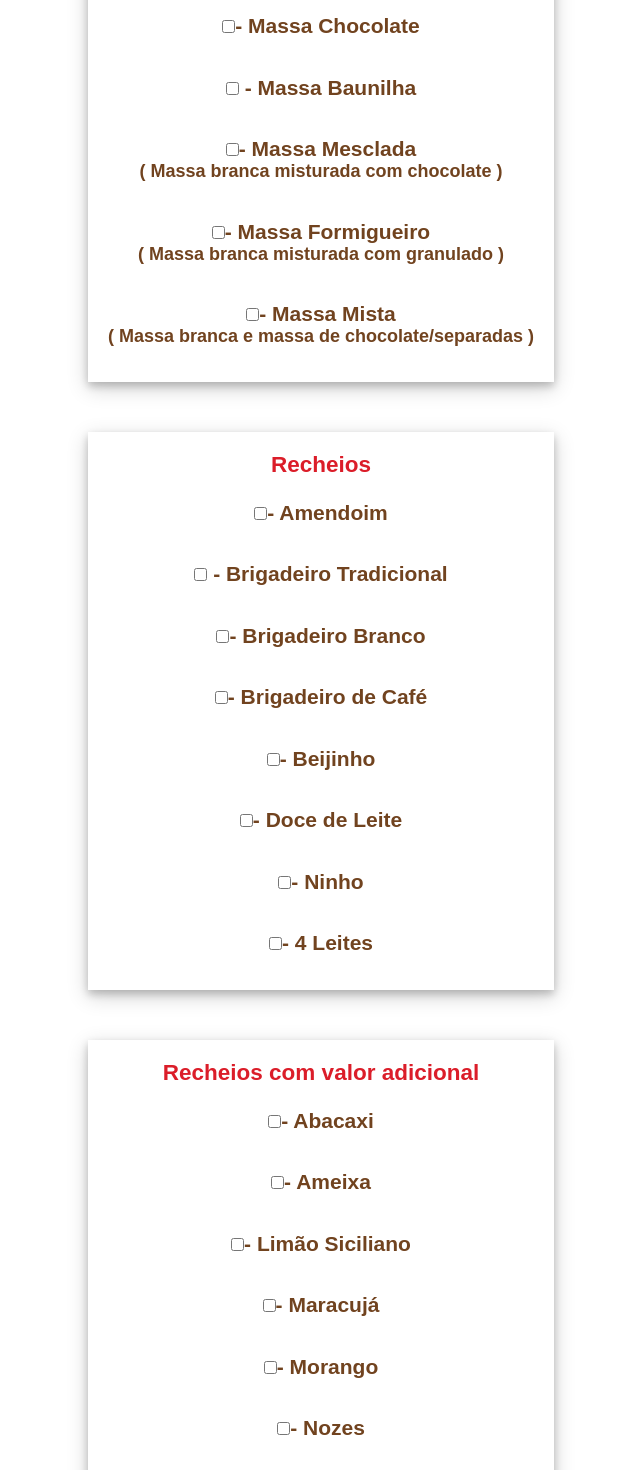
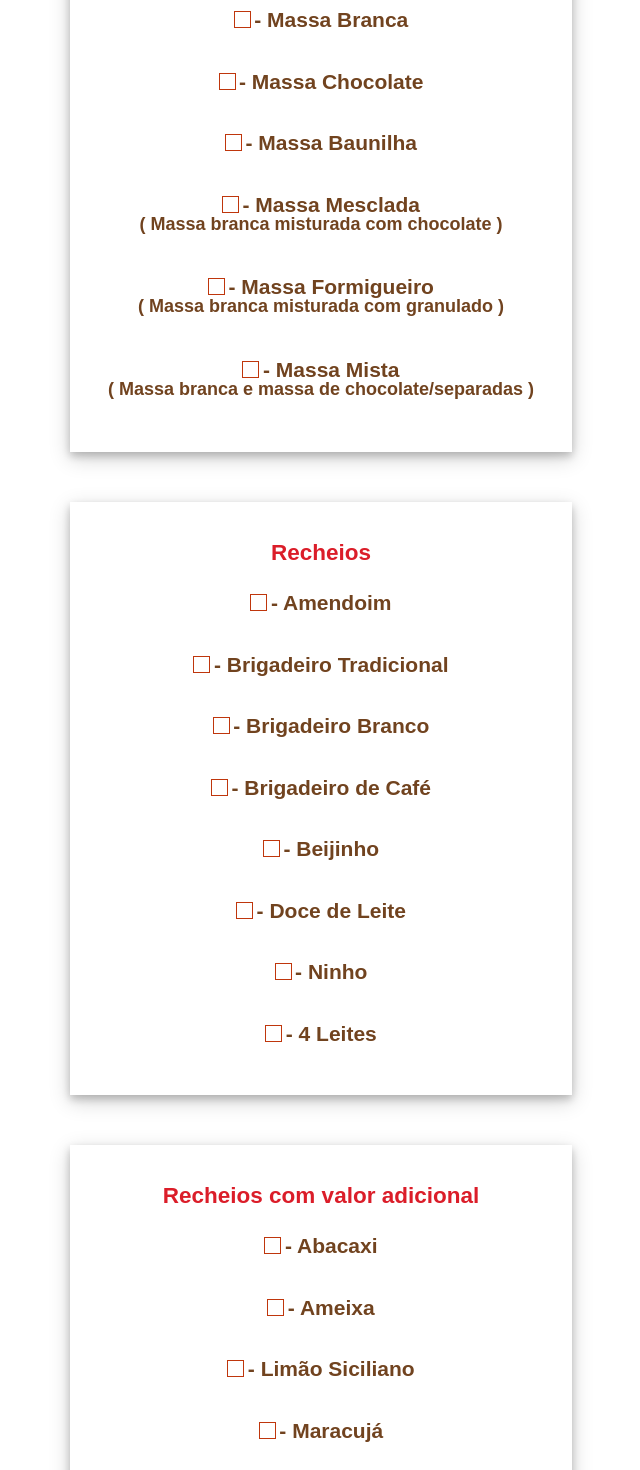
Before and after one commit to Ricardo-1991/jeisle-cakes-form, a React (Vite) app: page / in a window 1280 px wide. Shown: the part 1220-2690 px from the top of the page, without its empty margins (319-959 px from the left). Built offline with nearby package versions, Linux system fonts and the light colour scheme.

Commit message:
ajustes no css e html

```diff
--- a/src/components/Form/ComponentForm.jsx
+++ b/src/components/Form/ComponentForm.jsx
@@ -1,18 +1,15 @@
-import React, {useState} from 'react'
+import React, {useState, useRef} from 'react'
 import '../Form/FormStyle.css'
-import { Formik, Field, Form} from 'formik'
 import avatar from '../../images/jeysle-menu.jpeg'
 
-
-const tamanhosDeBolo = {
+const cakeSize = {
   "15": 110,
   "20": 160,
   "25": 220,
   "30": 280
-
 }
 
-const recheiosAdicionais = {
+const aditionalFilling = {
   "Abacaxi": {
     "15": 8,
     "20": 10,
@@ -72,6 +69,7 @@ const recheiosAdicionais = {
 }
 
 export const ComponentForm = () => {
+  const input = useRef(null)
 
   const [diameterState, setDiameter] = useState(null);
 
@@ -106,18 +104,24 @@ export const ComponentForm = () => {
   }
 
   function totalPriceOfCake (){
-    const cakeValue = tamanhosDeBolo[diameterState]
-    const valorDosRecheios = filling.reduce((acumulator, recheio) => {
-      const valorDoRecheioAtual = recheiosAdicionais[recheio] ? recheiosAdicionais[recheio][diameterState] : 0
-      return Number(acumulator) + Number(valorDoRecheioAtual)
+    const cakeValue = cakeSize[diameterState]
+    const valueFillings = filling.reduce((acumulator, filling) => {
+      const currentValueFillings = aditionalFilling[filling] ? aditionalFilling[filling][diameterState] : 0
+      return Number(acumulator) + Number(currentValueFillings)
     }, 0)
-    return Number(cakeValue) + Number(valorDosRecheios)
+    return Number(cakeValue) + Number(valueFillings)
   }
-
   const total = totalPriceOfCake()
 
+  function handleSubmit (evt) {
+    evt.preventDefault()
 
-  function handleSubmit () {
+    if(diameterState == null){
+      alert("Selecione pelo menos um diâmetro de bolo.")
+      input.current.focus()
+      return false
+    }
+
     location.href = `https://api.whatsapp.com/send?phone=5574999990520&text=
     _Tamanho_: *${diameterState == null? `` : `${diameterState}  cm`}* %0a_Massa do bolo_: *${ batterState[0] == null ? `${batterState.slice(1)} ` : `${batterState.join(' e ')}`}*
     %0a_Recheios_: *${filling[0] == null? `${filling.slice(1)}` : `${filling.join(' e ')}`}*
@@ -129,54 +133,43 @@ export const ComponentForm = () => {
       <div className='container-img'>
         <img src={avatar} className='imagem-avatar' alt="imagem-avatar" />
       </div>
-      <Formik
-        initialValues={{
-          toggle: false, // Esses dois valores iniciais estão no exemplo da documentação de Checkbox com Formik
-          checked: [],
-        }}
-        onSubmit={handleSubmit}
-      >
-        {({ values }) => ( // Funciona como se fosse um useState guardando os dados dos <Fields>(inputs type="checkbox"
-          <Form>
-
+          <form onSubmit={handleSubmit}>
             <div className="form-container">
-
               <section
                 role="group"
                 aria-labelledby="checkbox-group"
                 className={diameterState? `hover` : 'form-section-one'}
               >
-
                 <h2>Diâmetros</h2>
                 <p>(Escolha somente uma opção)</p>
                 <div className='containerLabel'>
                   <label>
-                    <Field type="checkbox" name="tamanho" onChange={changeDiameter} checked={diameterState == 15}  value="15" />
-                     15cm ------------------------------ R$110,00
+                    <input type="checkbox" name="tamanho" ref={input} onChange={changeDiameter} checked={diameterState == 15}  value="15" />
+                     <span> - 15cm ------------------------------ R$110,00</span>
                     <p>( 10 a 15 fatias )</p>
                   </label>
                 </div>
 
                 <div className='containerLabel'>
                   <label>
-                    <Field type="checkbox" name="tamanho" onChange={changeDiameter} checked={diameterState == 20} value="20" />
-                    20cm ------------------------------ R$160,00
+                    <input type="checkbox" name="tamanho" onChange={changeDiameter} checked={diameterState == 20} value="20" />
+                    <span> - 20cm ------------------------------ R$160,00 </span>
                     <p>( 20 a 25 fatias )</p>
                   </label>
                 </div>
 
                 <div className='containerLabel'>
                   <label>
-                    <Field type="checkbox" name="tamanho" onChange={changeDiameter} checked={diameterState == 25}  value="25" />
-                    25cm ------------------------------ R$220,00
+                    <input type="checkbox" name="tamanho" onChange={changeDiameter} checked={diameterState == 25}  value="25" />
+                    <span> - 25cm ------------------------------ R$220,00</span>
                     <p>( 35 a 40 fatias )</p>
                   </label>
                 </div>
 
                 <div className='containerLabel'>
                   <label>
-                    <Field type="checkbox" name="tamanho" onChange={changeDiameter} checked={diameterState == 30} value="30"  />
-                    30cm ------------------------------ R$280,00
+                    <input type="checkbox" name="tamanho" onChange={changeDiameter} checked={diameterState == 30} value="30"  />
+                    <span> - 30cm ------------------------------ R$280,00</span>
                     <p>( 55 a 60 fatias )</p>
                   </label>
                 </div>
@@ -193,71 +186,73 @@ export const ComponentForm = () => {
                 <h2>Massas</h2>
                 <div className='containerLabel'>
                   <label>
-                    <Field
+                    <input
                       type="checkbox"
                       name="massa"
                       value="Massa Branca"
                       className='checkbox'
-                      onClick={changeBatter} checked={batterState.find(val => val == "Massa Branca") ? true : false }
+                      onChange={changeBatter} checked={batterState.find(val => val == "Massa Branca") ? true : false }
                     />
-                    - Massa Branca
+                    <span>- Massa Branca</span>
                   </label>
                 </div>
 
                 <div className='containerLabel'>
                   <label>
-                    <Field
+                    <input
                       type="checkbox"
                       name="massa"
                       value="Massa Chocolate"
-                      onClick={changeBatter} checked={batterState.find(val => val == "Massa Chocolate")  ? true : false}
+                      onChange={changeBatter} checked={batterState.find(val => val == "Massa Chocolate")  ? true : false}
                     />
-                    - Massa Chocolate
+                    <span>- Massa Chocolate</span>
                   </label>
                 </div>
 
                 <div className='containerLabel'>
-                  <Field
+                <label>
+                  <input
                     type="checkbox"
                     name="massa"
                     value="Massa Baunilha"
-                    onClick={changeBatter} checked={batterState.find(val => val == "Massa Baunilha")  ? true : false}
+                    onChange={changeBatter} checked={batterState.find(val => val == "Massa Baunilha")  ? true : false}
                   />
-                  <label> - Massa Baunilha</label>
+                  <span>- Massa Baunilha</span>
+                  </label>
                 </div>
 
                 <div className='containerLabel'>
                   <label>
-                    <Field
+                    <input
                       type="checkbox"
                       name="massa"
                       value="Massa Mesclada"
-                      onClick={changeBatter} checked={batterState.find(val => val == "Massa Mesclada")  ? true : false}
+                      onChange={changeBatter} checked={batterState.find(val => val == "Massa Mesclada")  ? true : false}
                     />
-                    - Massa Mesclada
+                    <span>- Massa Mesclada</span>
+                    <p>( Massa branca misturada com chocolate )</p>
                   </label>
-                  <p>( Massa branca misturada com chocolate )</p>
                 </div>
 
                 <div className='containerLabel'>
                   <label>
-                    <Field
+                    <input
                       type="checkbox"
                       name="massa"
                       value="Massa Formigueiro"
-                      onClick={changeBatter} checked={batterState.find(val => val == "Massa Formigueiro")  ? true : false}
+                      onChange={changeBatter} checked={batterState.find(val => val == "Massa Formigueiro")  ? true : false}
                     />
-                    - Massa Formigueiro
+                    <span>- Massa Formigueiro</span>
+                    <p> ( Massa branca misturada com granulado )</p>
                   </label>
-                  <p> ( Massa branca misturada com granulado )</p>
                 </div>
 
                 <div className='containerLabel'>
                   <label>
-                    <Field type="checkbox" name="massa" value="Massa Mista" onClick={changeBatter} checked={batterState.find(val => val == "Massa Mista")  ? true : false } />
-                    - Massa Mista
+                    <input type="checkbox" name="massa" value="Massa Mista" onChange={changeBatter} checked={batterState.find(val => val == "Massa Mista")  ? true : false } />
+                    <span>- Massa Mista</span>
+                  <p>( Massa branca e massa de chocolate/separadas )</p>
                   </label>
-                  <p>( Massa branca e massa de chocolate/separadas )</p>
                 </div>
               </section>
 
@@ -271,75 +266,77 @@ export const ComponentForm = () => {
                 <h2>Recheios</h2>
                 <div className='containerLabel'>
                   <label>
-                    <Field type="checkbox" name="recheio" value="Amendoim" onChange={changeFilling} checked={filling.find( val => val == 'Amendoim')  ? true : false } />-
-                    Amendoim
+                    <input type="checkbox" name="recheio" value="Amendoim" onChange={changeFilling} checked={filling.find( val => val == 'Amendoim')  ? true : false } />
+                    <span> - Amendoim</span>
                   </label>
                 </div>
 
                 <div className='containerLabel'>
-                  <Field
+                <label>
+                  <input
                     type="checkbox"
                     name="recheio"
                     value="Brigadeiro Tradicional"
                     onChange={changeFilling} checked={filling.find( val => val == 'Brigadeiro Tradicional')  ? true : false }
                   />
-                  <label> - Brigadeiro Tradicional</label>
+                  <span> - Brigadeiro Tradicional</span>
+                  </label>
                 </div>
 
                 <div className='containerLabel'>
                   <label>
-                    <Field
+                    <input
                       type="checkbox"
                       name="recheio"
                       value="Brigadeiro Branco"
                       onChange={changeFilling} checked={filling.find( val => val == 'Brigadeiro Branco')  ? true : false }
                     />
-                    - Brigadeiro Branco
+                    <span> - Brigadeiro Branco</span>
                   </label>
                 </div>
 
                 <div className='containerLabel'>
                   <label>
-                    <Field
+                    <input
                       type="checkbox"
                       name="recheio"
                       value="Brigadeiro de Café"
                       onChange={changeFilling} checked={filling.find( val => val == 'Brigadeiro de Café')  ? true : false }
                     />
-                    - Brigadeiro de Café
+                    <span> - Brigadeiro de Café</span>
                   </label>
                 </div>
 
                 <div className='containerLabel'>
                   <label>
-                    <Field type="checkbox" name="recheio" value="Beijinho" onChange={changeFilling} checked={filling.find( val => val == 'Beijinho')  ? true : false } />-
-                    Beijinho
+                    <input type="checkbox" name="recheio" value="Beijinho" onChange={changeFilling} checked={filling.find( val => val == 'Beijinho')  ? true : false } />
+                    <span> - Beijinho</span>
                   </label>
                 </div>
 
                 <div className='containerLabel'>
                   <label>
-                    <Field
+                    <input
                       type="checkbox"
                       name="recheio"
                       value="Doce de Leite"
                       onChange={changeFilling} checked={filling.find( val => val == 'Doce de Leite')  ? true : false }
                     />
-                    - Doce de Leite
+                    <span> - Doce de Leite</span>
                   </label>
                 </div>
 
                 <div className='containerLabel'>
                   <label>
-                    <Field type="checkbox" name="recheio" value="Ninho" onChange={changeFilling} checked={filling.find( val => val == 'Ninho')  ? true : false } />-
-                    Ninho
+                    <input type="checkbox" name="recheio" value="Ninho" onChange={changeFilling} checked={filling.find( val => val == 'Ninho')  ? true : false } />
+                    <span> - Ninho</span>
                   </label>
                 </div>
 
                 <div className='containerLabel'>
                   <label>
-                    <Field type="checkbox" name="recheio" value="4 Leites" onChange={changeFilling} checked={filling.find( val => val == '4 Leites')  ? true : false } />- 4
-                    Leites
+                    <input type="checkbox" name="recheio" value="4 Leites" onChange={changeFilling} checked={filling.find( val => val == '4 Leites')  ? true : false } />
+                    <span> - 4 Leites</span>
                   </label>
                 </div>
               </section>
@@ -354,76 +351,75 @@ export const ComponentForm = () => {
                 <h2>Recheios com valor adicional</h2>
                 <div className='containerLabel'>
                   <label>
-                    <Field type="checkbox" name="recheioAdd" value="Abacaxi" onChange={changeFilling} checked={filling.find( val => val == 'Abacaxi')  ? true : false } />-
-                    Abacaxi
+                    <input type="checkbox" name="recheioAdd" value="Abacaxi" onChange={changeFilling} checked={filling.find( val => val == 'Abacaxi')  ? true : false } />
+                    <span> - Abacaxi</span>
                   </label>
                 </div>
 
                 <div className='containerLabel'>
                   <label>
-                    <Field
+                    <input
                       type="checkbox"
                       name="recheioAdd"
                       value="Ameixa"
                       onChange={changeFilling} checked={filling.find( val => val == 'Ameixa')  ? true : false }
                     />
-                    - Ameixa
+                    <span> - Ameixa</span>
                   </label>
                 </div>
 
                 <div className='containerLabel'>
                   <label>
-                    <Field
+                    <input
                       type="checkbox"
                       name="recheioAdd"
                       value="Limão Siciliano"
                       onChange={changeFilling} checked={filling.find( val => val == 'Limão Siciliano')  ? true : false }
                     />
-                    - Limão Siciliano
+                    <span> - Limão Siciliano</span>
                   </label>
                 </div>
 
                 <div className='containerLabel'>
                   <label>
-                    <Field type="checkbox" name="recheioAdd" value="Maracujá" onChange={changeFilling} checked={filling.find( val => val == 'Maracujá')  ? true : false } />-
-                    Maracujá
+                    <input type="checkbox" name="recheioAdd" value="Maracujá" onChange={changeFilling} checked={filling.find( val => val == 'Maracujá')  ? true : false } />
+                    <span> - Maracujá</span>
                   </label>
                 </div>
 
                 <div className='containerLabel'>
                   <label>
-                    <Field type="checkbox" name="recheioAdd" value="Morango" onChange={changeFilling} checked={filling.find( val => val == 'Morango')  ? true : false } />-
-                    Morango
+                    <input type="checkbox" name="recheioAdd" value="Morango" onChange={changeFilling} checked={filling.find( val => val == 'Morango')  ? true : false } />
+                    <span> - Morango</span>
                   </label>
                 </div>
 
                 <div className='containerLabel'>
                   <label>
-                    <Field type="checkbox" name="recheioAdd" value="Nozes" onChange={changeFilling} checked={filling.find( val => val == 'Nozes')  ? true : false } />-
-                    Nozes
+                    <input type="checkbox" name="recheioAdd" value="Nozes" onChange={changeFilling} checked={filling.find( val => val == 'Nozes')  ? true : false } />
+                    <span> - Nozes</span>
                   </label>
                 </div>
 
                 <div className='containerLabel'>
                   <label>
-                    <Field type="checkbox" name="recheioAdd" value="Ovomaltine" onChange={changeFilling} checked={filling.find( val => val == 'Ovomaltine')  ? true : false } />-
-                    Ovomaltine
+                    <input type="checkbox" name="recheioAdd" value="Ovomaltine" onChange={changeFilling} checked={filling.find( val => val == 'Ovomaltine')  ? true : false } />
+                    <span> - Ovomaltine</span>
                   </label>
                 </div>
 
                 <div className='containerLabel'>
                   <label>
-                    <Field type="checkbox" name="recheioAdd" value="Oreo" onChange={changeFilling} checked={filling.find( val => val == 'Oreo')  ? true : false } />- Oreo
+                    <input type="checkbox" name="recheioAdd" value="Oreo" onChange={changeFilling} checked={filling.find( val => val == 'Oreo')  ? true : false } />
+                    <span> - Oreo</span>
                   </label>
                 </div>
               </section>
             </div>
             <div className="form-button">
-              <button type="submit">Enviar pedido</button>
+              <input type="submit" value="enviar" />
             </div>
-          </Form>
-        )}
-      </Formik>
+          </form>
     </>
   )
 }
--- a/src/components/Form/FormStyle.css
+++ b/src/components/Form/FormStyle.css
@@ -40,23 +40,19 @@ p {
   margin-bottom: 1rem;
 }
 
+
 .form-section-one, .form-section-two, .form-section-three, .form-section-four {
   display: grid;
   width: 100%;
   box-shadow: 0 4px 8px 0 rgba(0, 0, 0, 0.2), 0 6px 20px 0 rgba(0, 0, 0, 0.19);
-  padding: 20px;
+  padding: 2.5rem;
 }
-
-/* .form-section-one:hover, .form-section-two:hover, .form-section-three:hover, .form-section-four:hover{
-  transition: 1s;
-  box-shadow: 0 0 10px var(--nameEnterprise);
-} */
 
 .hover{
   display: grid;
   width: 100%;
   box-shadow: 0 4px 8px 0 rgba(0, 0, 0, 0.2), 0 6px 20px 0 rgba(0, 0, 0, 0.19);
-  padding: 20px;
+  padding: 2.5rem;
   transition: 1s;
   box-shadow: 0 0 20px var(--nameEnterprise);
 }
@@ -67,10 +63,30 @@ p {
 }
 
 
-/* @media (max-width: 1875px) {
-  .form-container {
-    display: grid;
-    gap: 50px;
-    text-align: center;
-  }
-}  */
+/* Estilizando Checkbox */
+span{
+  display: inline-block;
+  position: relative;
+  margin-left: 0.5rem;
+  top: 0.2rem;
+}
+
+input[type='checkbox']::before {
+  content: ' ';
+  width: 1rem;
+  height: 1rem;
+  position: absolute;
+  background-color: #fff;
+  border: 1px solid #bf360c;
+}
+input[type='checkbox']:checked::after {
+  content: ' ';
+  width: 0.2rem;
+  height: 0.5rem;
+  margin-left: 0.3rem;
+  border-color: var(--headers);
+  border-style: solid;
+  border-width: 0 3px 3px 0;
+  position: absolute;
+  transform: rotate(45deg);
+}
--- a/src/components/Header/StylesHeader.css
+++ b/src/components/Header/StylesHeader.css
@@ -5,10 +5,10 @@
   justify-content: center;
   align-items: center;
   background: var(--background);
-  position: fixed;
+  position:fixed;
   top:0;
   left: 0;
-
+  z-index: 1;
 }
 .content-box-header {
   display: flex;
```
Also changed, not shown: src/favicon.svg (deleted), src/logo.svg (deleted).
